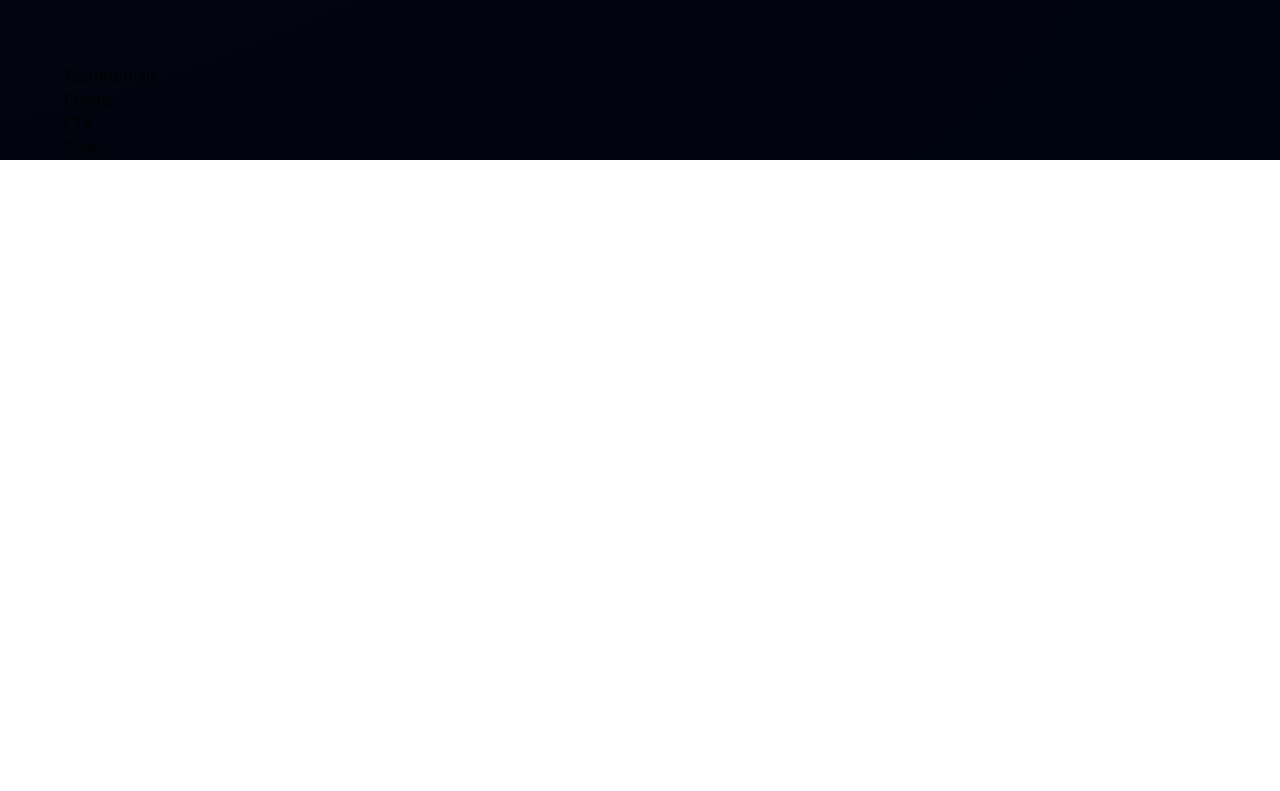
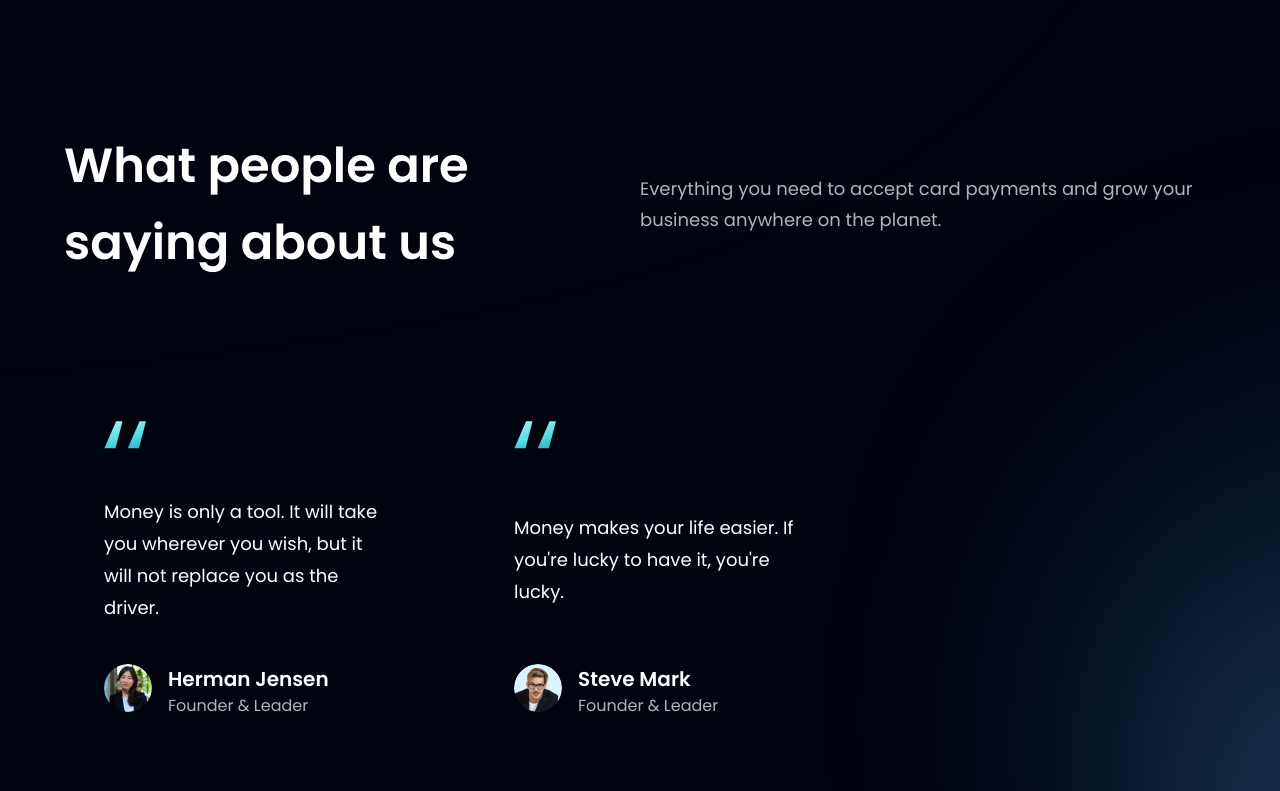
Before and after one commit to GabrielBortolote/ReactBankApp, a React (Vite) app: page / in a window 1280 px wide. Shown: the part 2749-3540 px from the top of the page. Before the commit the page ends 2909 px from the top, so only its background shows below. Built offline with nearby package versions, Linux system fonts and the light colour scheme.

Commit message:
:sparkles: Add testimonials section

```diff
--- a/src/components/FeedbackCard.jsx
+++ b/src/components/FeedbackCard.jsx
@@ -1,9 +1,22 @@
-import React from 'react'
+import {quotes} from '../assets';
 
-const FeedbackCard = () => {
-  return (
-    <div>FeedbackCard</div>
-  )
-}
+
+
+const FeedbackCard = ({content, name, title, img}) => (
+  <div className='flex justify-between flex-col px-10 py-12 rounded-[20px] max-w-[370px] md:mr-10 sm:mr-5 mr-0 my-5 feedback-card'>
+    <img src={quotes} alt="double_quotes" className='w-[42px] h-[42px]'/>
+    <p className='font-poppins font-normal text-[18px] leading-[32px] text-white my-10'>
+      {content}
+    </p>
+    <div className='flex flex-row'>
+      <img src={img} alt={name} className='w-[48px] h-[48px] rounded-full'/>
+
+      <div className='flex flex-col ml-4'>
+        <h4 className='font-poppins font-semibold text-[20px] leading[32px] text-white'>{name}</h4>
+        <p className='font-poppins font-normal text-[16px] leading-[24px] text-dimWhite'>{title}</p>
+      </div>
+    </div>
+  </div>
+)
 
 export default FeedbackCard
--- a/src/components/Testimonials.jsx
+++ b/src/components/Testimonials.jsx
@@ -1,9 +1,27 @@
-import React from 'react'
+import { feedback } from '../constants';
+import styles from '../styles';
+import FeedbackCard from './FeedbackCard';
 
-const Testimonials = () => {
-  return (
-    <div>Testimonials</div>
-  )
-}
+const Testimonials = () => (
+  <section id='clients' className={`${styles.paddingY} ${styles.flexCenter} flex-col relative`}>
+
+    <div className='absolute z-[0] w-[60%] h-[60%] -right-[50%] rounded-full blue__gradient'/>
+
+    <div className='w-full flex justify-between items-center md:flex-row flex-col sm:mb-16 mb-6 relative z-[1]'>
+      <h1 className={styles.heading2}>What people are <br className='sm:block hidden'/>saying about us</h1>
+      <div className='w-full md:mt-0 mt-6'>
+        <p className={`${styles.paragraph} text-left max-w-450px`}>
+        Everything you need to accept card payments and grow your business anywhere on the planet.
+        </p>
+      </div>
+    </div>
+
+    <div className='flex flex-wrap sm:justify-start justify-center w-full feedback-container relative z-[1]'>
+      {feedback.map((card) => (
+        <FeedbackCard key={card.id} {...card} />
+      ))}
+    </div>
+  </section>
+)
 
 export default Testimonials
```
